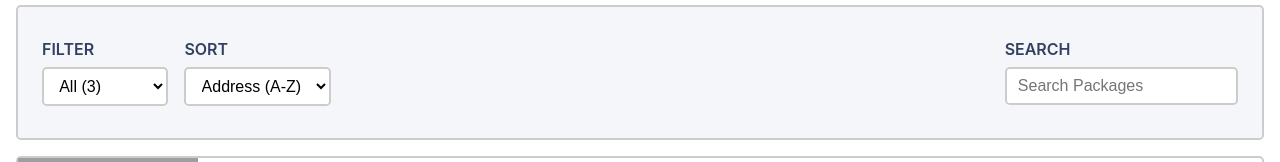
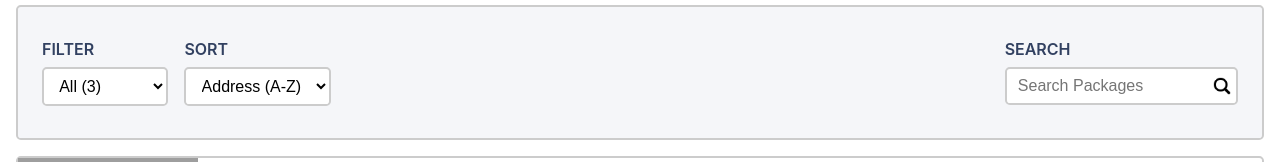
Before and after one commit to guilhermesdev/teste-tecnico-blintz, a Vue app: page / in a window 1280 px wide. Shown: the top 162 px of the page. Built offline with nearby package versions, Linux system fonts and the light colour scheme; grey boxes are pictures that could not be loaded.

Commit message:
feat: add magnifier icon on search input

```diff
--- a/src/components/TheHeader.vue
+++ b/src/components/TheHeader.vue
@@ -36,6 +36,7 @@
     <div class="search">
       <div class="input-field">
         <label for="search">Search</label>
+        <div class="search-input-container">
           <input
             type="text"
             id="search"
@@ -43,6 +44,8 @@
             v-model.trim="search"
             @input="$emit('search-change', search)"
           />
+          <img src="@/assets/magnifier.png" alt="magnifier" />
+        </div>
       </div>
     </div>
   </header>
@@ -127,4 +130,17 @@ header {
     outline-color: var(--color-text);
   }
 }
+
+.search-input-container {
+  position: relative;
+
+  img {
+    position: absolute;
+    top: 50%;
+    right: 5px;
+    transform: translateY(-50%);
+    width: 22px;
+    height: 22px;
+  }
+}
 </style>
```
Also changed, not shown: src/assets/magnifier.png (added). Lines whose indentation alone changed are shown as unchanged.
